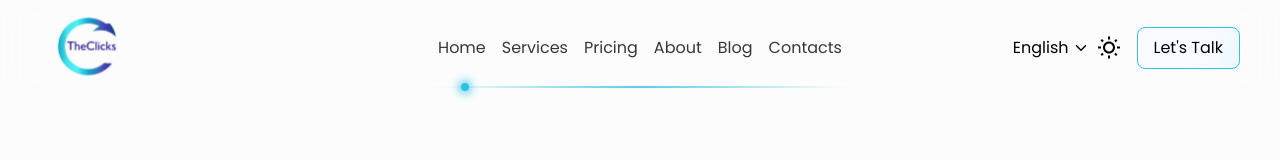
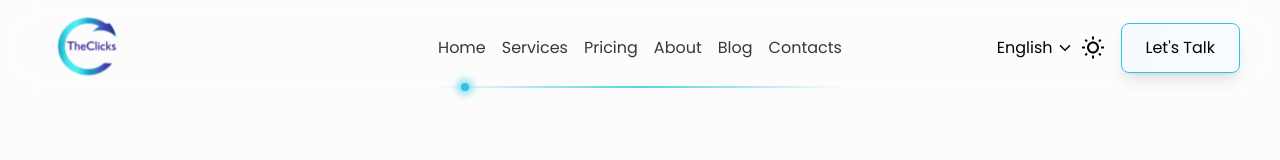
Before and after one commit to the-clicks-dev-team-1/clicks, a Next.js app: page /en in a window 1280 px wide. Shown: the top 160 px of the page. Built offline with nearby package versions, Linux system fonts and the light colour scheme; what tailwindcss-filters would draw is missing.

Commit message:
active link updated

```diff
--- a/app/[locale]/page.tsx
+++ b/app/[locale]/page.tsx
@@ -51,7 +51,9 @@ export default async function Home({
           {t("description")}
         </p>
         <div className="flex justify-center">
-          <ScrollButton targetSection="#contact">{t("cta")}</ScrollButton>
+          <ScrollButton className="duration-300" targetSection="#contact">
+            {t("cta")}
+          </ScrollButton>
         </div>
       </div>
       <div className="mx-auto relative z-10 w-full">
--- a/components/activelink.tsx
+++ b/components/activelink.tsx
@@ -1,14 +1,12 @@
-"use client";
-
 import { LinkProps } from "next/link";
-import React, { useEffect } from "react";
-import { Link, usePathname } from "@/i18n/routing";
+import { Link, usePathname, useRouter } from "@/i18n/routing";
 
 type ActiveLinkProps = Omit<LinkProps, "locale"> & {
   children: React.ReactNode;
   activeClassName?: string;
   className?: string;
   scroll?: boolean;
+  offset?: number;
 };
 
 const ActiveLink: React.FC<ActiveLinkProps> = ({
@@ -16,30 +14,42 @@ const ActiveLink: React.FC<ActiveLinkProps> = ({
   activeClassName,
   className,
   href,
-  scroll = false,
+  scroll = true,
+  offset = -120,
   ...props
 }) => {
   const pathname = usePathname();
+  const router = useRouter();
   const isHashLink = typeof href === "string" && href.startsWith("/#");
   const isActive = pathname === href; // Check if the current path matches the href
 
-  useEffect(() => {
-    if (isHashLink && typeof window !== "undefined") {
+  const handleScroll = (hash: string) => {
+    const element = document.getElementById(hash);
+    if (element) {
+      const elementPosition =
+        element.getBoundingClientRect().top + window.pageYOffset;
+      window.scrollTo({
+        top: elementPosition + offset,
+        behavior: "smooth",
+      });
+    }
+  };
+
+  const handleClick = (e: React.MouseEvent) => {
+    e.preventDefault();
+
+    if (isHashLink && typeof href === "string") {
       const hash = href.split("#")[1];
-      const element = document.getElementById(hash);
-
-      const scrollToElement = () => {
-        if (element) {
-          element.scrollIntoView({ behavior: "smooth" });
-        }
-      };
-
-      // If already on the correct page, scroll immediately
       if (pathname === "/") {
-        scrollToElement();
+        handleScroll(hash); // Scroll immediately if already on the same page
+      } else {
+        router.push("/"); // Navigate to the home page first
+        setTimeout(() => handleScroll(hash), 1000); // Delay to ensure the DOM updates
       }
+    } else {
+      router.push(href as string); // Navigate normally for non-hash links
     }
-  }, [href, pathname, isHashLink]);
+  };
 
   // Prevent the link from rendering or handling the click if it links to the current page
   if (isActive) {
@@ -54,7 +64,8 @@ const ActiveLink: React.FC<ActiveLinkProps> = ({
     <Link
       href={href}
       className={className}
-      scroll={isHashLink ? false : scroll}
+      onClick={handleClick}
+      scroll={isHashLink ? true : scroll}
       {...props}
     >
       {children}
--- a/components/footer.tsx
+++ b/components/footer.tsx
@@ -156,7 +156,7 @@ const Footer = () => {
               </h2>
               <ul className="light:text-[var(--gray-70)] text-[var(--gray-blue)] font-medium">
                 <li className="mb-4">
-                  <ActiveLink href="#services" className="hover:underline">
+                  <ActiveLink href="/#services" className="hover:underline">
                     {t("services")}
                   </ActiveLink>
                 </li>
--- a/components/navbar.tsx
+++ b/components/navbar.tsx
@@ -22,9 +22,10 @@ import ActiveLink from "./activelink";
 import { useTheme } from "next-themes";
 import LocaleSwitcher from "./LocaleSwitcher";
 import Logo from "./Logo";
-import { usePathname } from "@/i18n/routing";
+import { Link, usePathname } from "@/i18n/routing";
 import Runner from "./Runner";
 import { useTranslations } from "next-intl";
+import ScrollButton from "./ui/ScrollButton";
 
 type NavItem = {
   label: string;
@@ -223,15 +224,13 @@ export default function Navbar() {
             </button>
           )}
 
-          <ActiveLink
-            href="/#contact-section"
-            scroll={true}
-            className="hidden md:block"
+          <ScrollButton
+            targetSection="#contact" // The section with id="contact"
+            className="px-4 py-2 animate-shimmer items-center justify-center rounded-lg border border-[var(--border-color)] light:border-[var(--ocean-blue)] light:bg-[var(--light-blue)] dark:bg-[linear-gradient(110deg,#000103,45%,#1e2631,55%,#000103)] light:bg-[linear-gradient(110deg,#f8fbff,45%,#edf8fe,55%,#f8fbff)] bg-[length:200%_100%] transition-colors focus:outline-none focus:ring-2 focus:ring-slate-400 focus:ring-offset-2 focus:ring-offset-slate-50 light:border-[1px] light:bg-white light:text-black #light:bg-none"
+            variant="primary" // You can still use variants like 'primary' if needed
           >
-            <button className="px-4 py-2 animate-shimmer items-center justify-center rounded-lg border border-[var(--border-color)] light:border-[var(--ocean-blue)] light:bg-[var(--light-blue)] dark:bg-[linear-gradient(110deg,#000103,45%,#1e2631,55%,#000103)] light:bg-[linear-gradient(110deg,#f8fbff,45%,#edf8fe,55%,#f8fbff)] bg-[length:200%_100%] transition-colors focus:outline-none focus:ring-2 focus:ring-slate-400 focus:ring-offset-2 focus:ring-offset-slate-50 light:border-[1px] light:bg-white light:text-black #light:bg-none">
-              {t("book")}
-            </button>
-          </ActiveLink>
+            {t("book")}
+          </ScrollButton>
 
           <div className="flex items-center md:hidden">
             <FiMenu
--- a/components/ui/ScrollButton.tsx
+++ b/components/ui/ScrollButton.tsx
@@ -26,7 +26,7 @@ export default function ScrollButton({
   targetPage,
   className = "",
   variant = "primary",
-  offset = -100,
+  offset = -140,
 }: ScrollButtonProps) {
   const router = useRouter();
 
@@ -70,7 +70,7 @@ export default function ScrollButton({
         rounded-lg
         shadow-lg
         transition
-        duration-300
+        #duration-300
         ${variantStyles[variant]}
         ${className}
       `}
```
